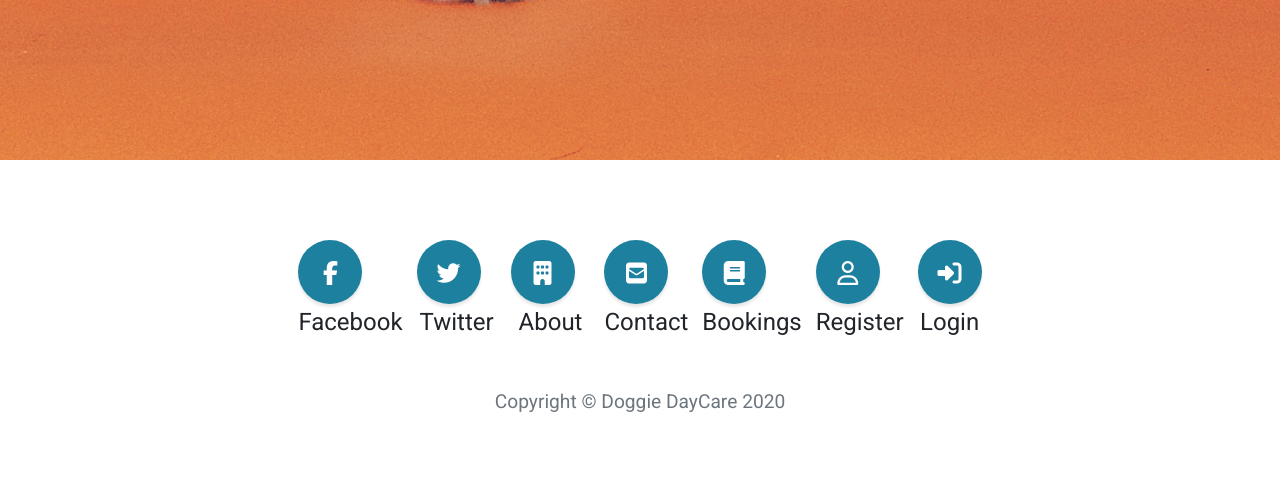
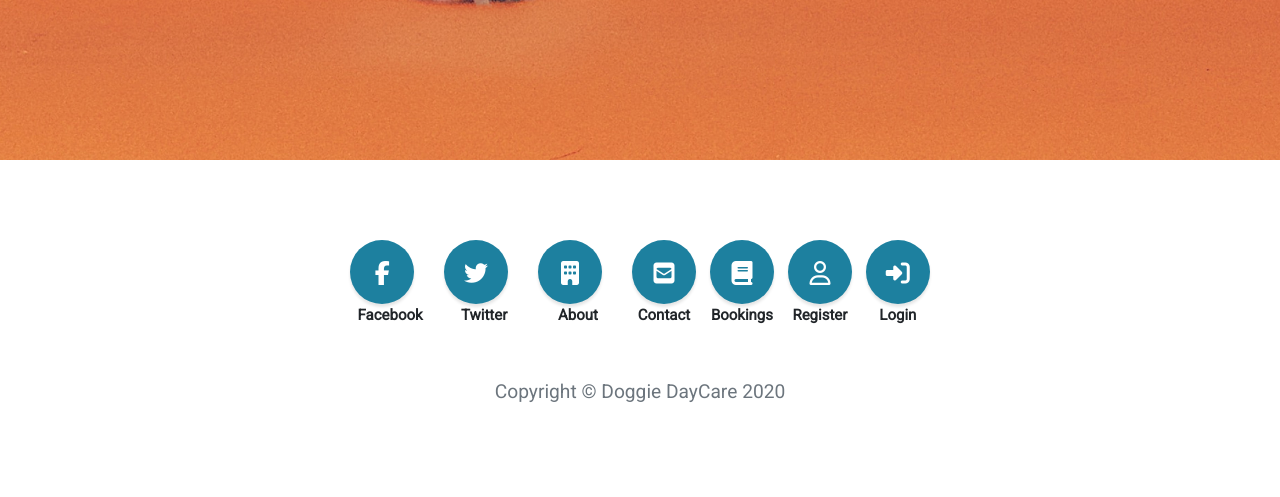
Before and after one commit to eezipc/Doggie-DayCare, a Flask app: page /about in a window 1280 px wide. Shown: the part 1939-2436 px from the top of the page. After the commit the page ends 2341 px from the top, so only its background shows below. Run offline with Flask 2, Linux system fonts and the light colour scheme; some libraries are stand-ins or nearby versions.

Commit message:
changed font in footer

```diff
--- a/static/assets/css/stylish-portfolio.css
+++ b/static/assets/css/stylish-portfolio.css
@@ -629,3 +629,8 @@ a:hover, a:focus, a:active {
 .table {
   color: white;
 }
+
+.icontext {
+    text-align: center;
+    font-size: 15px;
+}
--- a/templates/base.html
+++ b/templates/base.html
@@ -193,7 +193,7 @@
             >
               <i class="fab fa-facebook-f"></i>
             </a>
-            <div class="icontext">Facebook</div>
+            <div class="icontext font-weight-bold text-center">Facebook</div>
           </li>
 
 
@@ -205,7 +205,7 @@
             >
               <i class="fab fa-twitter"></i>
             </a>
-            <div class="icontext">Twitter</div>
+            <div class="icontext font-weight-bold text-center">Twitter</div>
           </li>
           <li class="list-inline-item">
             <a
@@ -214,7 +214,7 @@
             >
               <i class="fas fa-building"></i>
             </a>
-            <div class="icontext">About</div>
+            <div class="icontext font-weight-bold text-center">About</div>
           </li>
 
           <li class="list-inline-item">
@@ -224,7 +224,7 @@
             >
               <i class="fas fa-envelope-square"></i>
             </a>
-            <div class="icontext">Contact</div>
+            <div class="icontext font-weight-bold text-center">Contact</div>
           </li>
          <li class="list-inline-item">
             <a
@@ -233,7 +233,7 @@
             >
               <i class="fas fa-book"></i>
             </a>
-            <div class="icontext">Bookings</div>
+            <div class="icontext font-weight-bold text-center">Bookings</div>
           </li>
 
           {% if session.user %}
@@ -245,7 +245,7 @@
             >
               <i class="far fa-id-badge"></i>
             </a>
-            <div class="icontext">Profile</div>
+            <div class="icontext font-weight-bold text-center">Profile</div>
           </li>
 
           <li class="list-inline-item">
@@ -255,7 +255,7 @@
             >
               <i class="fas fa-sign-out-alt"></i>
             </a>
-            <div class="icontext">Logout</div>
+            <div class="icontext font-weight-bold text-center">Logout</div>
           </li>
 
           {% else %}
@@ -267,7 +267,7 @@
             >
               <i class="far fa-user"></i>
             </a>
-            <div class="icontext">Register</div>
+            <div class="icontext font-weight-bold text-center">Register</div>
           </li>
 
           <li class="list-inline-item">
@@ -277,7 +277,7 @@
             >
               <i class="fas fa-sign-in-alt"></i>
             </a>
-            <div class="icontext">Login</div>
+            <div class="icontext font-weight-bold text-center">Login</div>
           </li>
           {% endif %}
         </ul>
```
